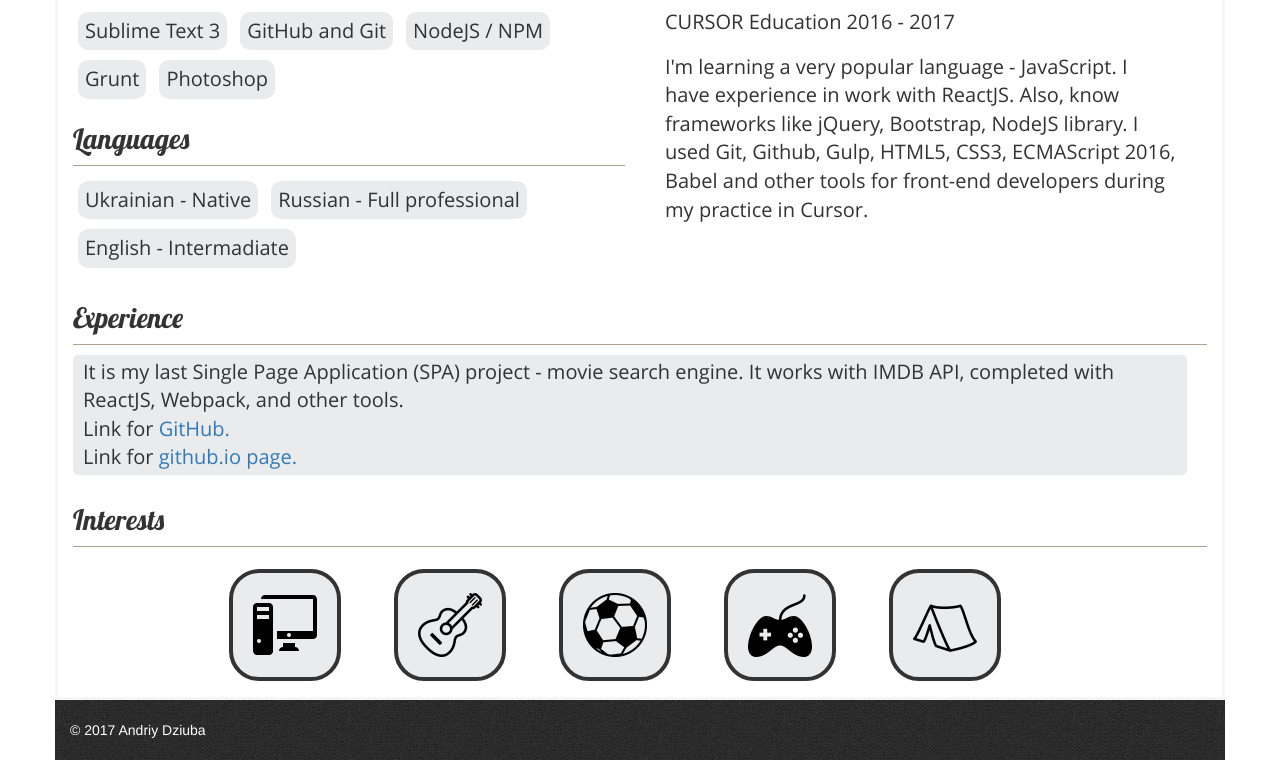
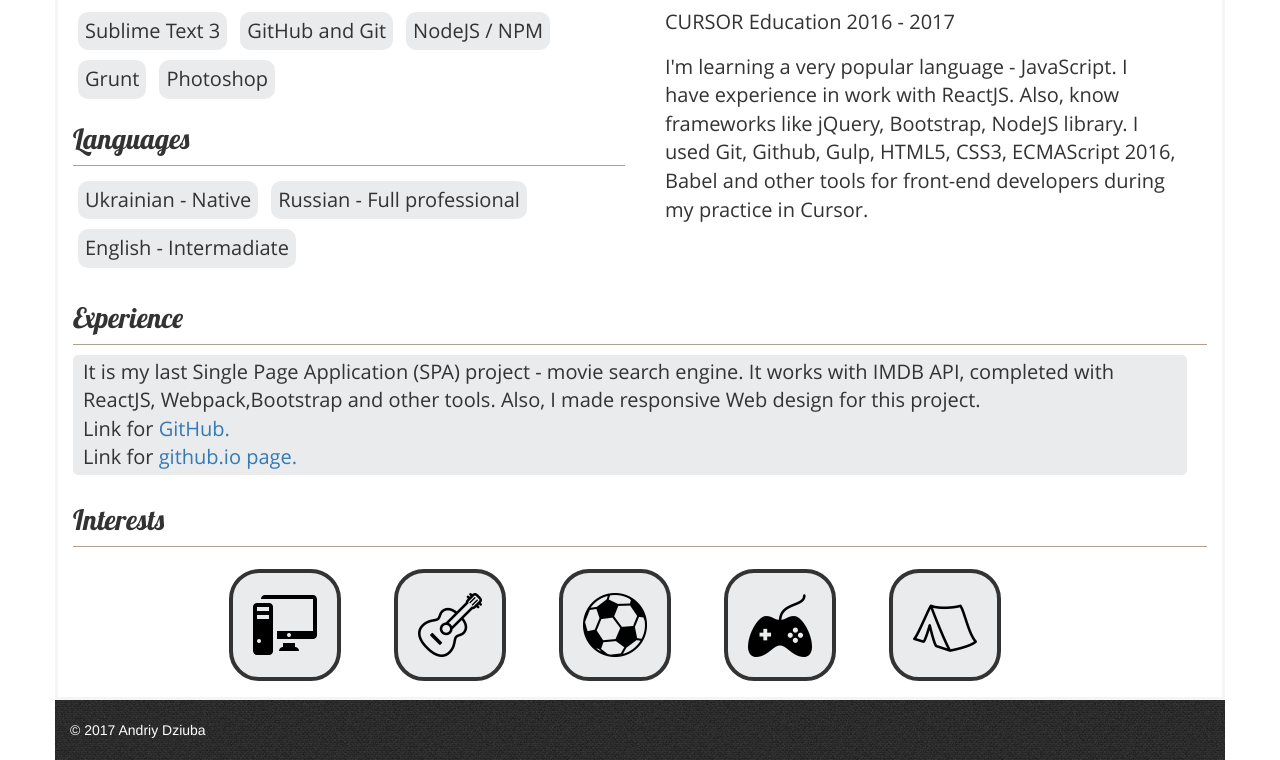
Before and after one commit to andriidzb/CV, a plain HTML site: page index.html in a window 1280 px wide. Shown: the part 819-1579 px from the top of the page. Drawn offline with Linux system fonts and the light colour scheme.

Commit message:
Update index.html

```diff
--- a/index.html
+++ b/index.html
@@ -162,7 +162,7 @@
             Experience
           </h3>
           <p>
-            It is my last Single Page Application (SPA) project  - movie search engine.  It works with IMDB API,  completed with ReactJS, Webpack, and other tools. </br>
+            It is my last Single Page Application (SPA) project  - movie search engine.  It works with IMDB API, completed with ReactJS, Webpack,Bootstrap and other tools. Also, I made responsive Web design for this project. </br>
             Link for <a href="https://github.com/andriydzb/react-app/" target="_blank">GitHub.</a> </br>
             Link for <a href="https://andriydzb.github.io/react-app/" target="_blank">github.io page.</a>
           </p>
```
